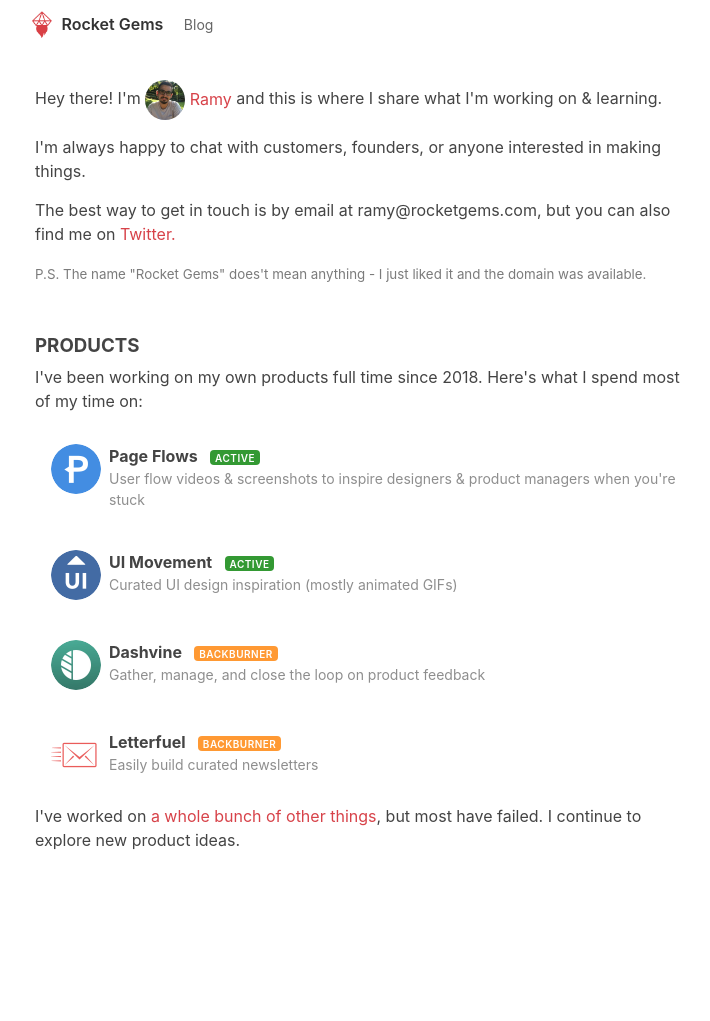
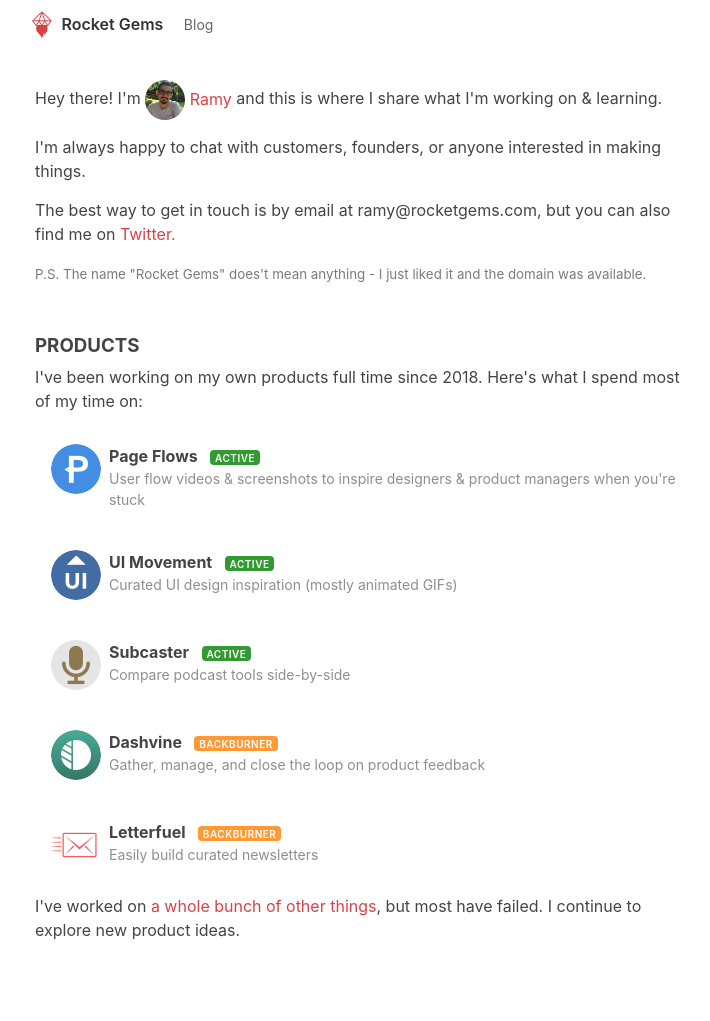
Before and after one commit to ramykhuffash/ramykhuffash.github.io, a Jekyll site: the page built from index.md, in a window 1280 px wide. Shown: the whole page, without its empty margins (275-985 px from the left). Built offline with Jekyll 4.4.1, drawn with Linux system fonts in a browser that asks for light colours; before the commit the page ends 931 px from its top, so only the background shows below that.

Commit message:
add subcaster to homepage

```diff
--- a/_layouts/home.html
+++ b/_layouts/home.html
@@ -25,6 +25,12 @@
                 <p>Curated UI design inspiration (mostly animated GIFs)</p>
             </li>
             <li class="product-thumb">
+                <a href="https://subcaster.com" target="_blank"><span></span></a>
+                <img src="/assets/images/subcaster.png" width="50" height="50" style="border-radius: 100%; vertical-align: middle; display: block; float: left; margin-right: .5rem;" />
+                <strong>Subcaster</strong> <span class="tag tag-active">Active</span>
+                <p>Compare podcast tools side-by-side</p>
+            </li>
+            <li class="product-thumb">
                 <a href="https://dashvine.com" target="_blank"><span></span></a>
                 <img src="/assets/images/dv.jpg" width="50" height="50" style="border-radius: 100%; vertical-align: middle; display: block; float: left; margin-right: .5rem;" />
                 <strong>Dashvine</strong> <span class="tag tag-backburner">Backburner</span>
```
